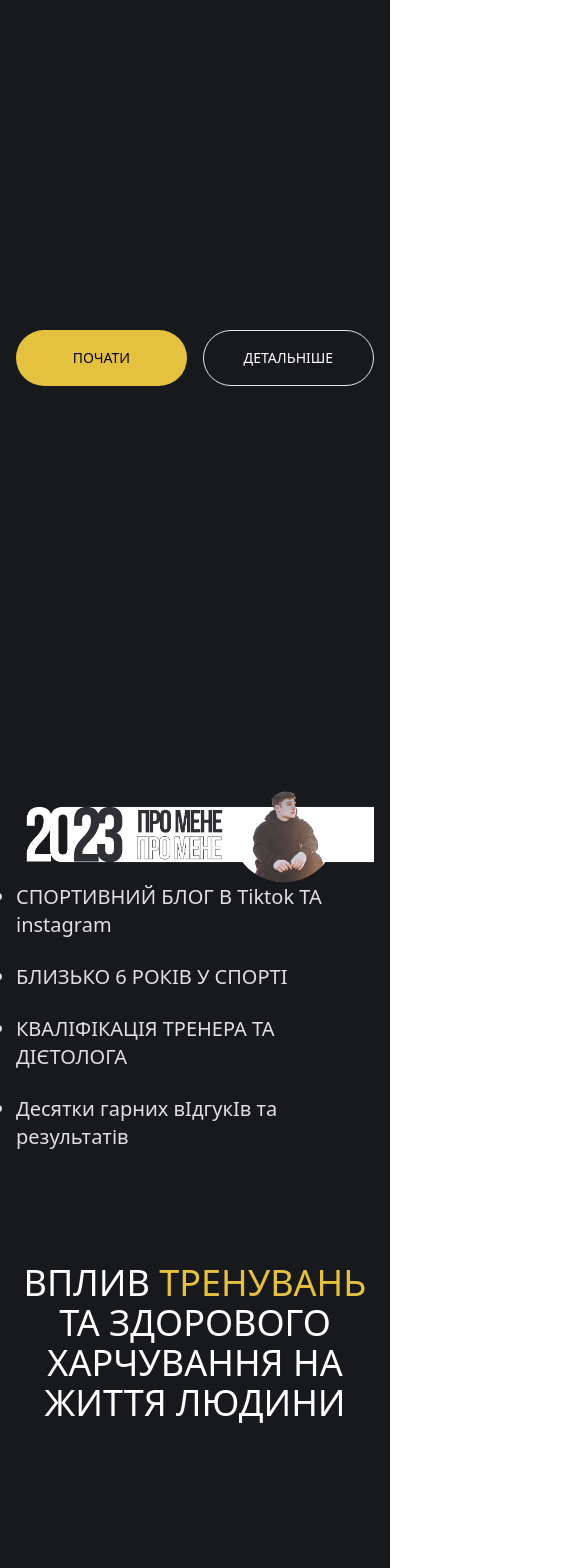
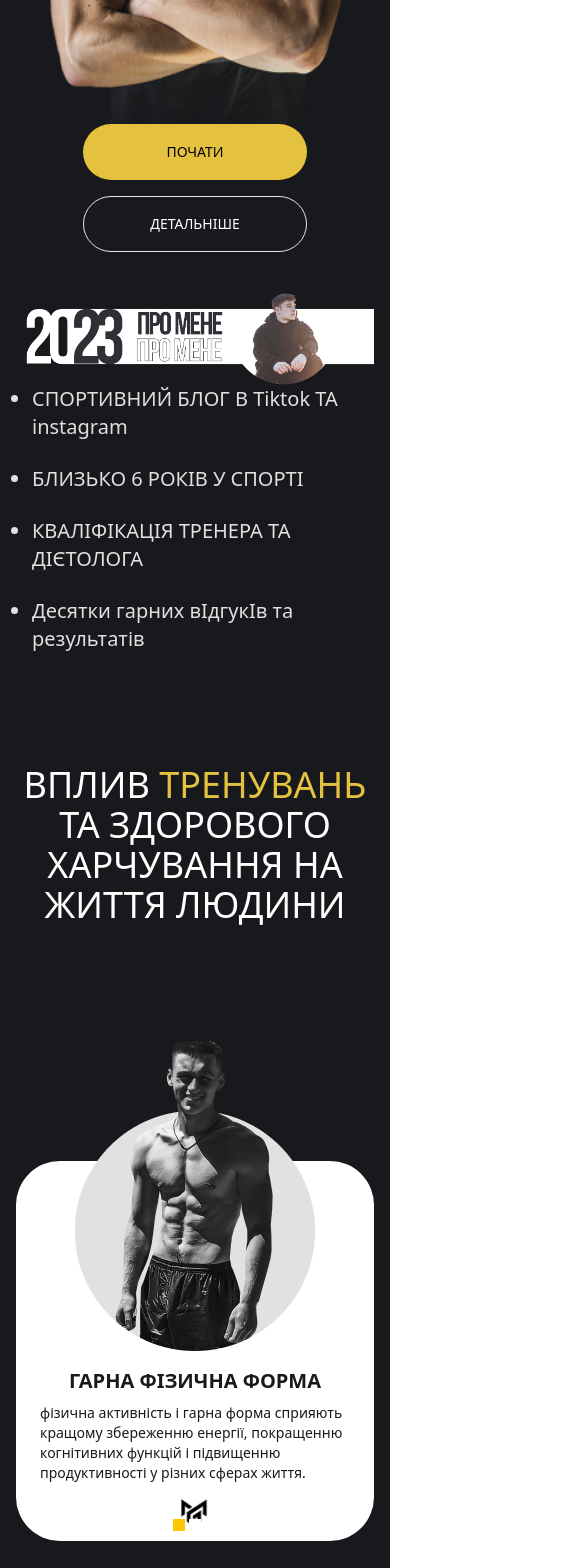
Before and after one commit to iamandreydudkin-commits/fiver-heleveria, a Vue app: page / in a window 390 px wide. Shown: the part 420-1988 px from the top of the page, 585 px wide, since content can reach past the window. Built offline with nearby package versions, Linux system fonts and the light colour scheme.

Commit message:
Some final changes

```diff
--- a/src/App.vue
+++ b/src/App.vue
@@ -1,5 +1,6 @@
 <script setup>
 import Header from "@/components/Header.vue";
+import "vue3-carousel/dist/carousel.css";
 import { Carousel, Slide, Pagination, Navigation } from "vue3-carousel";
 </script>
 
@@ -8,7 +9,11 @@ import { Carousel, Slide, Pagination, Navigation } from "vue3-carousel";
   <div class="px-4 md:px-0 bg-primary">
     <!-- . -->
     <!-- Hero Section -->
-    <div id="hero" class="h-[760px] relative bg-primary mt-[100px]">
+    <!-- hero desktop -->
+    <div
+      id="hero"
+      class="hidden md:block h-[760px] relative bg-primary mt-[100px]"
+    >
       <img
         class="z-[2] absolute mx-auto -top-6 right-0 left-3"
         src="/hero.png"
@@ -31,16 +36,31 @@ import { Carousel, Slide, Pagination, Navigation } from "vue3-carousel";
           ДЕТАЛЬНIШЕ
         </button>
       </div>
-      dsa
+    </div>
+    <!-- hero mobile -->
+    <div class="block md:hidden mt-[100px]">
+      <div class="w-full h-[calc(100vh_/_1.9)]">
+        <img class="mx-auto h-full" src="/mobile_hero.png" alt="" />
       </div>
       <div
-      class="relative max-w-7xl mx-auto pt-[350px] flex flex-col justify-center bg-primary"
+        class="text-4xl flex flex-col items-center justify-center gap-4 text-white"
+      >
+        <button
+          class="h-14 w-56 text-sm text-black font-medium rounded-full bg-[#E5C140]"
+        >
+          ПОЧАТИ
+        </button>
+        <button class="h-14 w-56 text-sm font-medium rounded-full border">
+          ДЕТАЛЬНIШЕ
+        </button>
+      </div>
+    </div>
+    <div
+      class="max-w-7xl mx-auto pt-10 flex flex-col justify-center bg-primary"
     >
       <img class="mix-blend-screen" src="/hero_bottom.png" alt="" />
-      <!-- <div class="absolute right-0 top-0 bg-primary">
-      </div> -->
       <div class="">
-        <ul class="text-[#E0E0E0] text-xl list-disc flex flex-col gap-y-6">
+        <ul class="text-[#E0E0E0] ml-4 text-xl list-disc flex flex-col gap-y-6">
           <li>СПОРТИВНИЙ БЛОГ В Tiktok ТА instagram</li>
           <li>БЛИЗЬКО 6 РОКIВ У СПОРТI</li>
           <li>КВАЛIФIКАЦIЯ ТРЕНЕРА ТА ДIЄТОЛОГА</li>
@@ -57,18 +77,11 @@ import { Carousel, Slide, Pagination, Navigation } from "vue3-carousel";
         <br />
         ТА ЗДОРОВОГО ХАРЧУВАННЯ НА ЖИТТЯ ЛЮДИНИ
       </div>
-      <div class="block md:hidden">
-        <Carousel
-          class="w-[1200px] h-[500px] relative"
-          :items-to-show="2"
-          :wrapAround="true"
-        >
+      <!-- mobile slider -->
+      <div class="block pt-20 md:hidden">
+        <Carousel :items-to-show="1" :wrapAround="true">
           <template #slides>
-            <Slide v-for="slide in 10" :key="slide">
-              <div class="carousel__item">{{ slide }}</div>
-            </Slide>
-
-            <!-- <slide :key="1">
+            <slide :key="1">
               <div class="benifit">
                 <div class="relative h-[50%] w-full mb-4">
                   <img src="/benifit_1.png" alt="" />
@@ -125,15 +138,15 @@ import { Carousel, Slide, Pagination, Navigation } from "vue3-carousel";
                   alt=""
                 />
               </div>
-            </Slide> -->
+            </Slide>
           </template>
 
           <template #addons>
-            <navigation />
             <pagination />
           </template>
         </Carousel>
       </div>
+      <!-- desktop version -->
       <div class="hidden md:block pt-40 mx-auto max-w-7xl">
         <div id="benifits" class="flex justify-center gap-x-9">
           <div class="benifit">
@@ -242,19 +255,25 @@ import { Carousel, Slide, Pagination, Navigation } from "vue3-carousel";
           </div>
         </div>
         <div
-          class="mx-auto w-[395px] h-[363px] text-center rounded-[44px] bg-[#E5C140] p-6"
+          class="mx-auto w-[238px] h-[180px] md:w-[395px] md:h-[363px] text-center rounded-[44px] bg-[#E5C140] p-3 md:p-6"
         >
-          <div class="mb-2 text-xl font-medium">ПЕРШЕ ТРЕНУВАННЯ</div>
-          <div class="mb-6 text-[40px] font-medium">БЕЗКОШТОВНЕ</div>
+          <div class="md:mb-2 text-[10px] md:text-xl font-medium">
+            ПЕРШЕ ТРЕНУВАННЯ
+          </div>
+          <div class="md:mb-2 text-[25px] md:text-[40px] font-medium">
+            БЕЗКОШТОВНЕ
+          </div>
           <input
-            class="mb-3 w-full bg-[#24262A4D] rounded-full h-10"
+            class="mb-1 md:mb-3 w-full bg-[#24262A4D] rounded-full h-6 md:h-10"
             type="text"
           />
           <input
-            class="mb-8 w-full bg-[#24262A4D] rounded-full h-10"
+            class="mb-4 md:mb-8 w-full bg-[#24262A4D] rounded-full h-6 md:h-10"
             type="text"
           />
-          <button class="w-full h-14 text-white bg-[#24262A] rounded-full">
+          <button
+            class="w-full text-[10px] md:text-base h-8 md:h-14 text-white bg-[#24262A] rounded-full"
+          >
             СПРОБУВАТИ
           </button>
         </div>
@@ -262,7 +281,7 @@ import { Carousel, Slide, Pagination, Navigation } from "vue3-carousel";
     </div>
 
     <!-- user stories -->
-    <div id="stories" class="mb-12 pt-60">
+    <div id="stories" class="mb-12 pt-0 md:pt-60">
       <div class="mb-20 text-white font-medium text-center">
         <div class="text-[50px]">ВІДГУКИ</div>
         <div class="text-[13px]">ТА РЕЗУЛЬТАТИ КЛІЄНТІВ</div>
@@ -298,17 +317,35 @@ import { Carousel, Slide, Pagination, Navigation } from "vue3-carousel";
       </div>
     </div>
     <div
-      class="mb-28 flex flex-col md:flex-row items-center mx-auto max-w-7xl gap-11"
+      class="hidden md:flex mb-28 justify-between items-center mx-auto max-w-7xl gap-11"
     >
-      <img class="w-[45%]" src="/story_1_1.png" alt="" />
-      <img class="w-[45%]" src="/story_2_1.png" alt="" />
+      <img class="w-[50%]" src="/story_1_1.png" alt="" />
+      <img class="w-[50%]" src="/story_2_1.png" alt="" />
     </div>
+    <div class="text-[15px] font-medium text-center text-white">
+      РЕЗУЛЬТАТИ КЛІЄНТІВ
+    </div>
+    <Carousel
+      class="mb-28 block md:hidden"
+      :items-to-show="1"
+      :wrapAround="true"
+    >
+      <Slide key="1">
+        <img src="/story_1_1.png" alt="" />
+      </Slide>
+      <Slide key="2">
+        <img src="/story_2_1.png" alt="" />
+      </Slide>
+      <template #addons>
+        <pagination />
+      </template>
+    </Carousel>
     <div class="mb-7 text-xl text-white text-center">
       МИ ПРОДУМАЛИ все до дрібних ДЕТАЛЕЙ, щоб ваші ЗАЙНЯТТЯ приносили не тільки
       результат, але й задоволення
     </div>
     <button
-      class="mb-44 block w-[340px] mx-auto h-12 bg-white text-black rounded-full"
+      class="mb-44 block w-full max-w-[340px] mx-auto h-12 bg-white text-black rounded-full"
     >
       стати клієнтом</button
     >.
@@ -316,29 +353,13 @@ import { Carousel, Slide, Pagination, Navigation } from "vue3-carousel";
 </template>
 
 <style lang="postcss" scoped>
-.carousel__item {
-  min-height: 200px;
-  width: 100%;
-  background-color: var(--vc-clr-primary);
-  color: var(--vc-clr-white);
-  font-size: 20px;
-  border-radius: 8px;
-  display: flex;
-  justify-content: center;
-  align-items: center;
-}
 .carousel__slide {
-  padding: 10px;
-}
-
-.carousel__prev,
-.carousel__next {
-  box-sizing: content-box;
-  border: 5px solid white;
+  padding-top: 120px;
 }
 #benifits {
+}
 .benifit {
-    @apply h-[380px] w-1/3 px-6 relative rounded-[44px] bg-white flex flex-col items-center;
+  @apply h-[380px] md:w-1/3 px-6 relative rounded-[44px] bg-white flex flex-col items-center;
 
   img {
     @apply absolute bottom-0 left-0 right-0 mx-auto;
@@ -350,20 +371,19 @@ import { Carousel, Slide, Pagination, Navigation } from "vue3-carousel";
     @apply text-[#18191C] text-sm;
   }
 }
-}
 .pricing_card {
-  @apply w-[395px] h-[363px] rounded-[44px] bg-[#24262A] p-6;
+  @apply w-[237px] h-[218px] md:w-[395px] md:h-[363px] rounded-[44px] bg-[#24262A] p-6;
   @apply flex flex-col justify-between items-center;
   > .heading {
-    @apply text-white text-xl font-medium;
+    @apply text-white text-xs md:text-xl md:mt-4 font-medium;
   }
   .wrapper {
     @apply w-full;
     .price {
-      @apply text-[50px] font-semibold text-white text-center mb-4;
+      @apply text-[40px] md:text-[50px] font-semibold text-white text-center mb-4;
     }
     > button {
-      @apply w-full h-14 text-white border rounded-full border-[#E5C140];
+      @apply w-full h-8 md:h-12 text-white border rounded-full border-[#E5C140];
       @apply flex justify-center items-center;
     }
     > .yellow {
--- a/src/assets/main.css
+++ b/src/assets/main.css
@@ -2,3 +2,15 @@
 .carousel__viewport {
   overflow: hidden;
 }
+.carousel__pagination {
+  @apply !gap-x-1;
+}
+.carousel__pagination-button {
+  @apply !w-3 !h-3 !bg-white rounded-full;
+}
+.carousel__pagination-button::after {
+  @apply !hidden;
+}
+.carousel__pagination-button--active {
+  @apply !bg-[#FFC700];
+}
```
Also changed, not shown: public/mobile_hero.png (added). Lines whose indentation alone changed are shown as unchanged.
